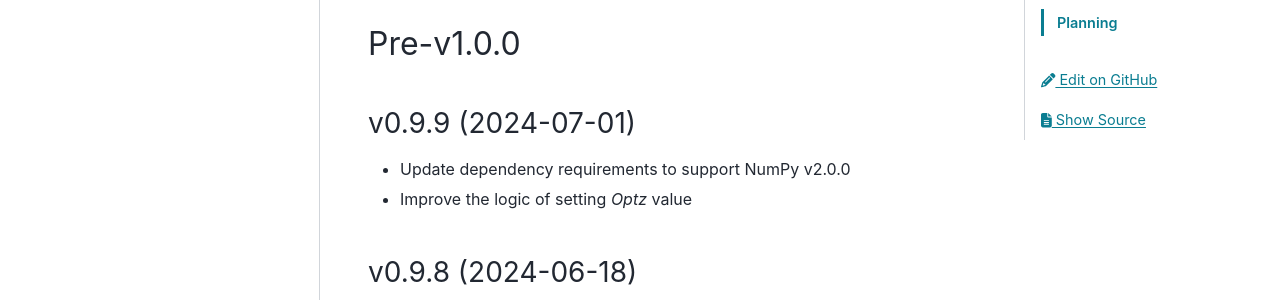
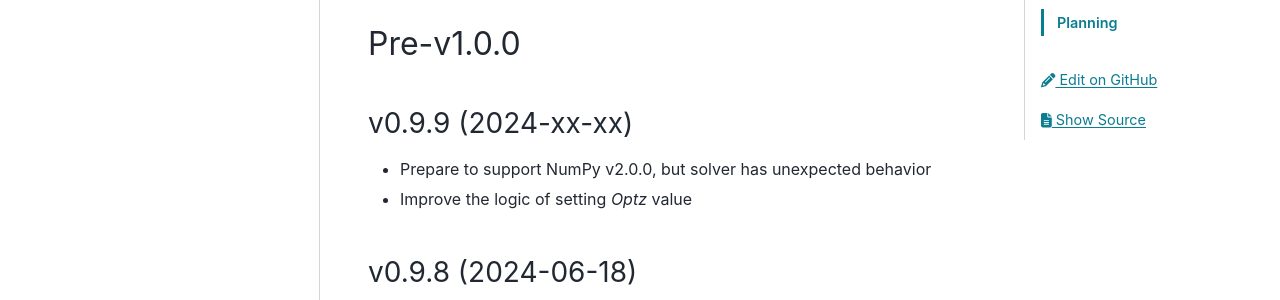
Before and after one commit to CURENT/ams, a Sphinx documentation site: the page built from docs/source/release-notes.rst, in a window 1280 px wide and 900 px high. Shown: the part 254-554 px from the top of the window. Built offline with Sphinx 7.4.7 and the PyData theme 0.15.4, drawn with Linux system fonts in a browser that asks for light colours; pages that are not in the unit, such as notebooks, are missing from menus.

Commit message:
Update requirements

```diff
--- a/docs/source/release-notes.rst
+++ b/docs/source/release-notes.rst
@@ -9,10 +9,10 @@
 Pre-v1.0.0
 ==========
 
-v0.9.9 (2024-07-01)
+v0.9.9 (2024-xx-xx)
 -------------------
 
-- Update dependency requirements to support NumPy v2.0.0
+- Prepare to support NumPy v2.0.0, but solver has unexpected behavior
 - Improve the logic of setting `Optz` value
 
 v0.9.8 (2024-06-18)
--- a/requirements.txt
+++ b/requirements.txt
@@ -1,5 +1,5 @@
 kvxopt>=1.3.2.1
-numpy
+numpy<2.0
 scipy
 sympy>=1.6,!=1.10.0
 pandas
@@ -8,4 +8,4 @@
 openpyxl
 andes>=1.8.7
 pybind11
-cvxpy>=1.5
+cvxpy
```
